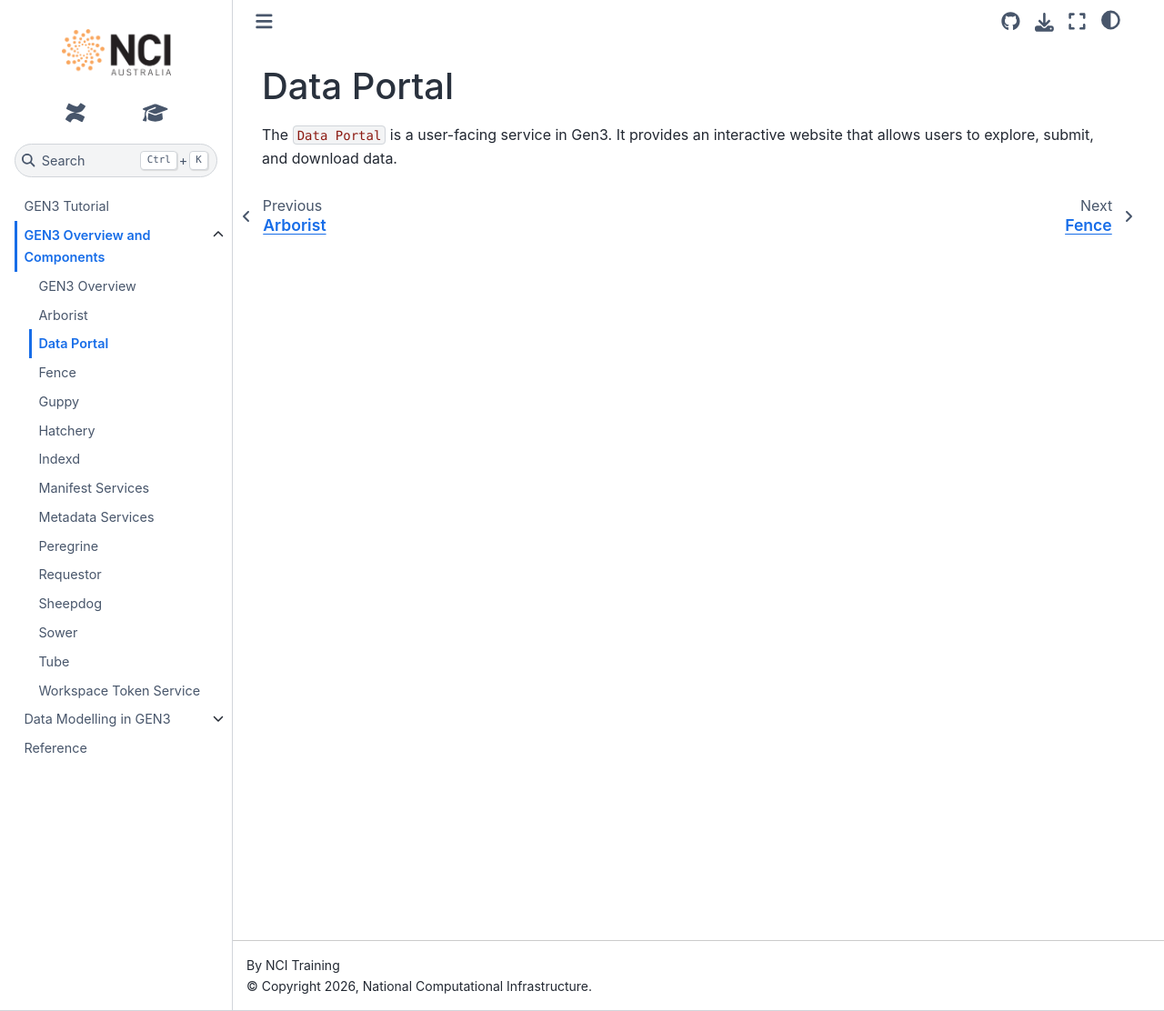
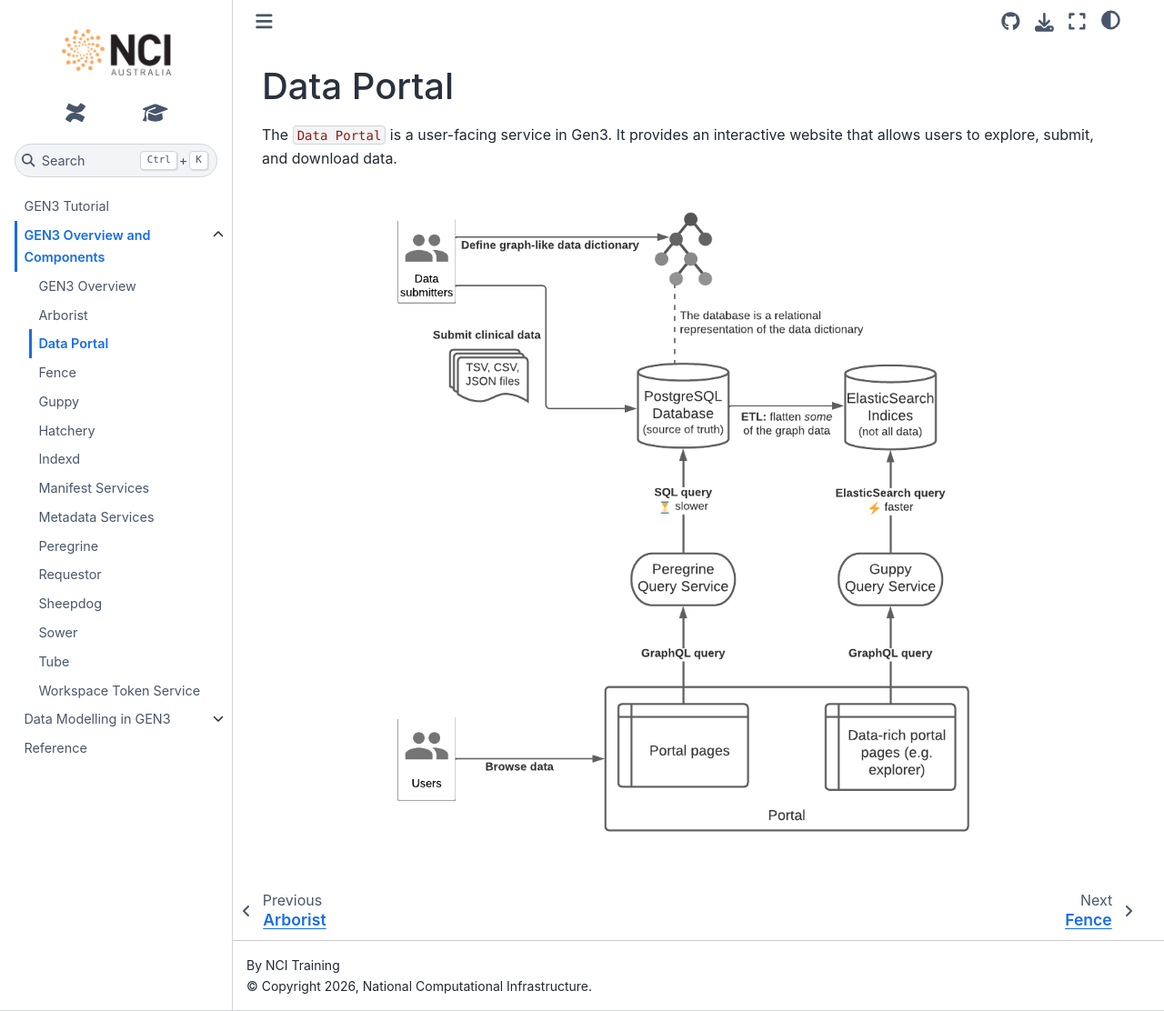
Before and after one commit to NCI900-Training-Organisation/Gen3-tutorial, a Sphinx documentation site: the page built from docs/source/03-gen3-components/02-data-portal.rst, in a window 1280 px wide and 1112 px high. Shown: the whole window at 91% size. Built offline with Sphinx 7.4.7 and the Sphinx Book theme 1.1.4, drawn with Linux system fonts in a browser that asks for light colours.

Commit message:
docs: architecture figures added

```diff
--- a/docs/source/03-gen3-components/00-gen3-overview.rst
+++ b/docs/source/03-gen3-components/00-gen3-overview.rst
@@ -165,3 +165,8 @@ A typical user journey is:
 #. Search structured data and select a cohort.
 #. Manage cohort and user-specific information.
 #. Send the selected data to an analysis environment.
+
+
+.. figure:: images/architecture_2.png
+    :alt: Gen3 general architecture showing front-end components, APIs, and back-end services
+    :align: center
--- a/docs/source/03-gen3-components/02-data-portal.rst
+++ b/docs/source/03-gen3-components/02-data-portal.rst
@@ -3,3 +3,7 @@ Data Portal
 
 The ``Data Portal`` is a user-facing service in Gen3. It provides an interactive
 website that allows users to explore, submit, and download data.
+
+.. figure:: images/architecture_1.png
+    :alt: Gen3 data architecture showing Peregrine and Guppy query services
+    :align: center
--- a/docs/source/03-gen3-components/04-guppy.rst
+++ b/docs/source/03-gen3-components/04-guppy.rst
@@ -7,3 +7,8 @@ Guppy
 ``Guppy`` is an integral part of the ETL (Extract, Transform, Load) process in
 Gen3. This is instrumental in querying data that has been indexed in
 Elasticsearch.
+
+
+.. figure:: images/architecture_1.png
+    :alt: Gen3 data architecture showing Peregrine and Guppy query services
+    :align: center
--- a/docs/source/03-gen3-components/08-peregrine.rst
+++ b/docs/source/03-gen3-components/08-peregrine.rst
@@ -9,3 +9,7 @@ for structured data.
 
     * ``Peregrine`` queries the complete PostgreSQL graph and is useful when a query depends on the original relationships.
     * ``Guppy`` queries the Elasticsearch representation and is useful for fast, repeated Explorer searches.
+
+.. figure:: images/architecture_1.png
+    :alt: Gen3 data architecture showing Peregrine and Guppy query services
+    :align: center
```
Also changed, not shown: docs/source/03-gen3-components/images/architecture_1.png (added), docs/source/03-gen3-components/images/architecture_2.png (added), 1 other file.
